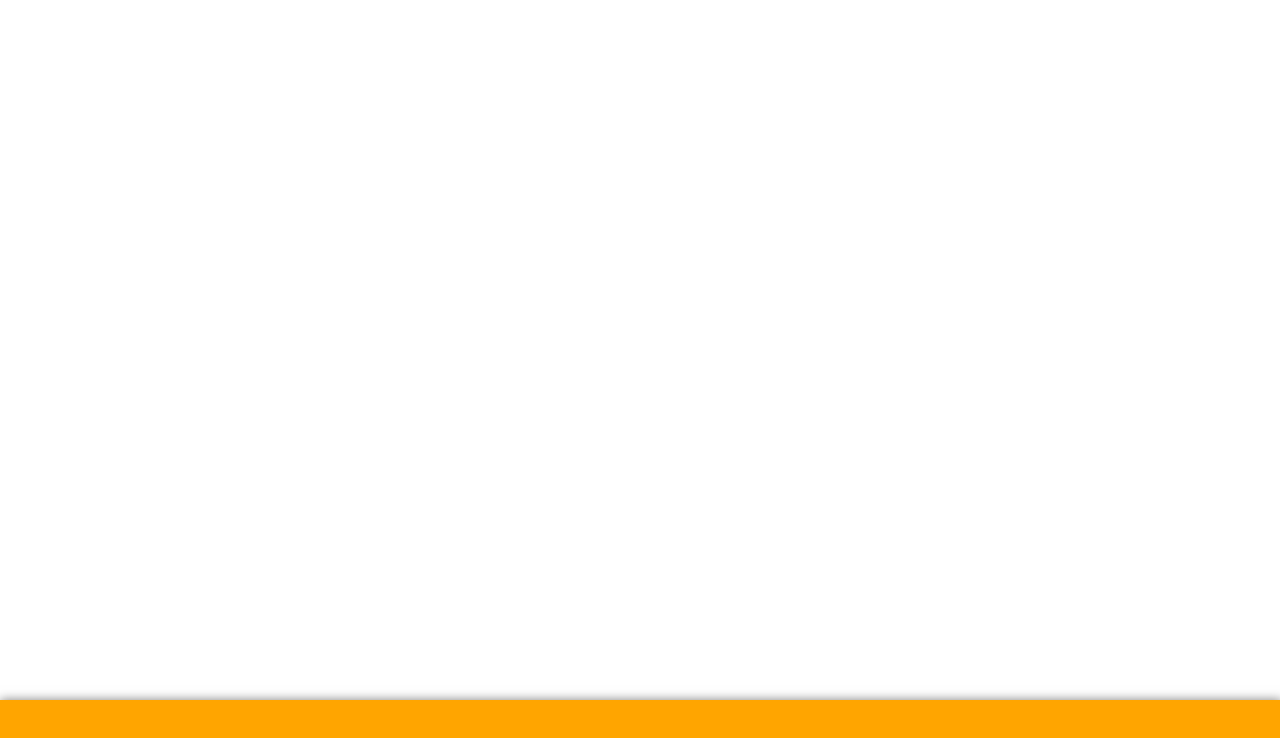
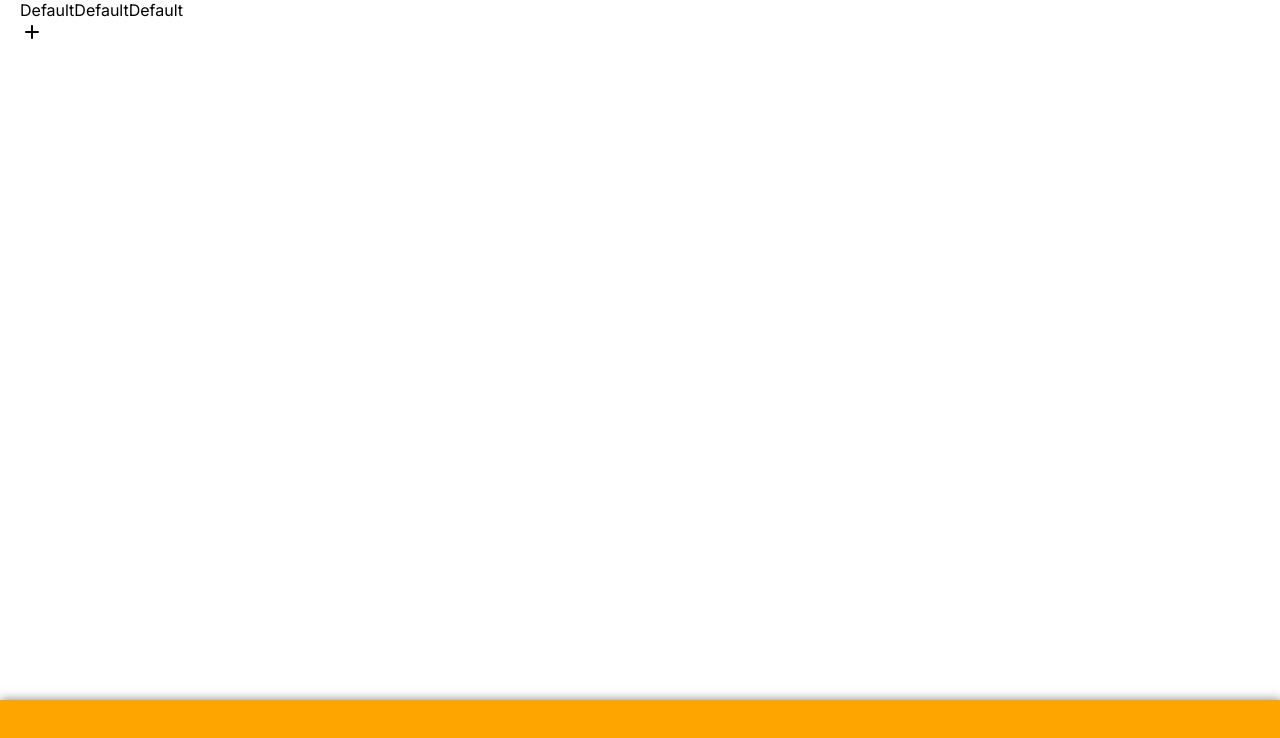
Before and after one commit to Ceft7412/music-player, a Next.js app: page / in a window 1280 px wide. Shown: the top 738 px of the page. Built offline with nearby package versions, Linux system fonts and the light colour scheme.

Commit message:
created: final layout for the music player

```diff
--- a/src/app/page.jsx
+++ b/src/app/page.jsx
@@ -1,4 +1,5 @@
 import React from "react";
+import AddRoundedIcon from "@mui/icons-material/AddRounded";
 import Footer from "@/components/footer";
 export default function Home() {
   return (
@@ -11,9 +12,25 @@ export default function Home() {
           {/* row */}
           <div className="row content">
             <div className="row__flex_row">
-              <div className=""></div>
-              <div className=""></div>
-              <div className=""></div>
+              <div className="row__flex_row_item row__flex_row_left"></div>
+              <div className="row__flex_row_item row__flex_row_center"></div>
+              <div className="row__flex_row_item row__flex_row_right">
+                <div className="music">
+                  <div className="music__flex">
+                    <div className="music__header">
+                      <div className="music__header_item music__playlist">
+                        <span className="active">Default</span>
+                        <span>Default</span>
+                        <span>Default</span>
+                      </div>
+                      <div className="music__header_item ">
+                        <AddRoundedIcon />
+                      </div>
+                    </div>
+                    <div className="music__body"></div>
+                  </div>
+                </div>
+              </div>
             </div>
           </div>
         </div>
```
